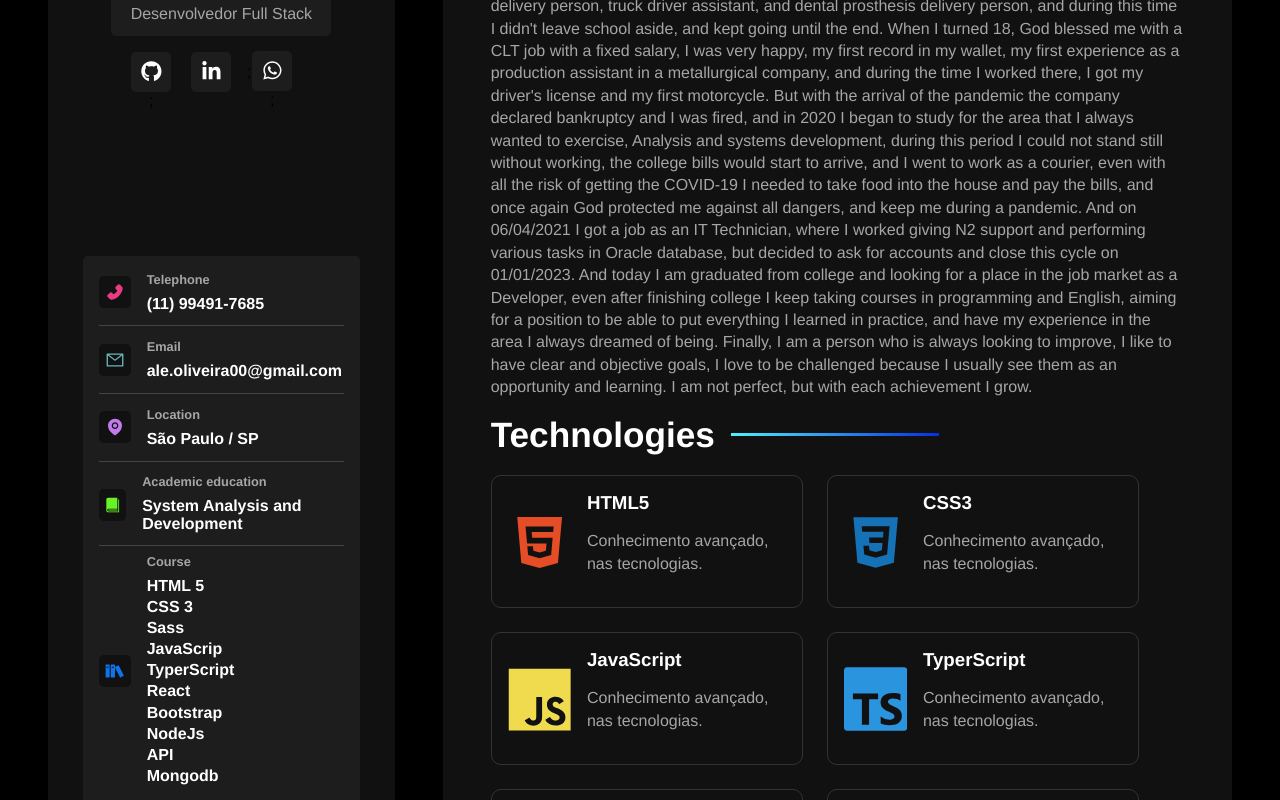
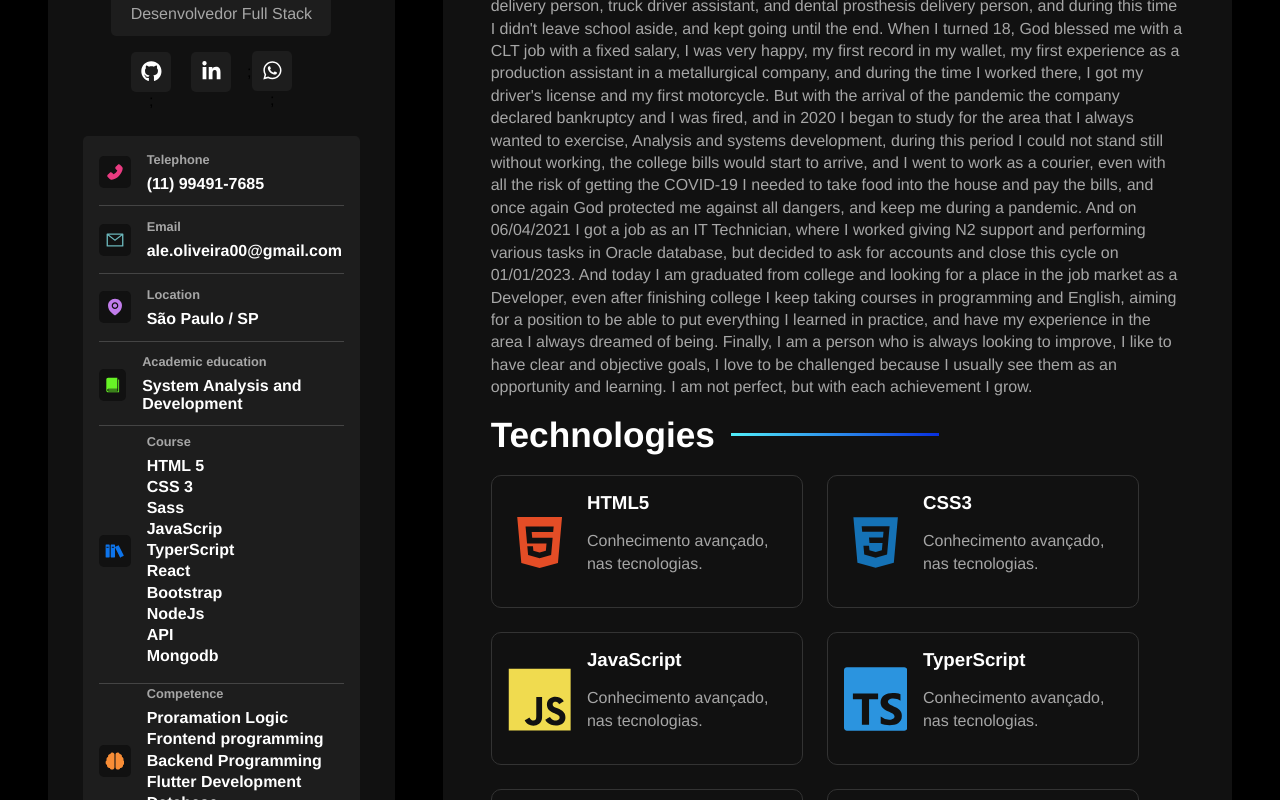
Before and after one commit to alexandr30novaes/Portfolio1, a React (Vite) app: page / in a window 1280 px wide. Shown: the part 500-1300 px from the top of the page. Built offline with nearby package versions, Linux system fonts and the light colour scheme.

Commit message:
center-information

```diff
--- a/src/styles/components/informationcontainer.sass
+++ b/src/styles/components/informationcontainer.sass
@@ -10,6 +10,7 @@
     text-align: left
     width: 80%
     border-radius: variables.$card-border-radius
+    transform: translate(0px, -120px)
 
     .info-card
         @include mixins.center
```
